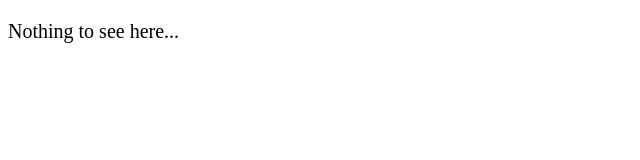
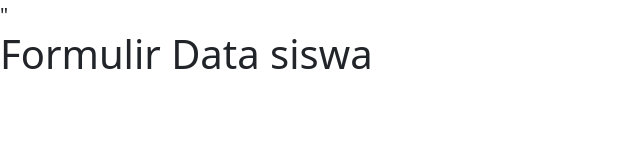
Before and after one commit to NANDASee921/latihanform, a plain HTML site: page index.html in a window 1280 px wide. Shown: the whole page, without its empty margins (0-640 px from the left). Drawn offline with nearby package versions, Linux system fonts and the light colour scheme.

Commit message:
mengimpor bootstrap CDN

```diff
--- a/index.html
+++ b/index.html
@@ -5,17 +5,18 @@
   <meta http-equiv="X-UA-Compatible" content="IE=Edge">
   <meta name="viewport" content="width=device-width, initial-scale=1">
 
-  <title>HTML</title>
+  <title>latihan membuat form</title>
 
   <!-- HTML -->
-
+  <link href="https://cdn.jsdelivr.net/npm/bootstrap@5.3.3/dist/css/bootstrap.min.css" rel="stylesheet" integrity="sha384-QWTKZyjpPEjISv5WaRU9OFeRpok6YctnYmDr5pNlyT2bRjXh0JMhjY6hW+ALEwIH" crossorigin="anonymous">
+<script src="https://cdn.jsdelivr.net/npm/bootstrap@5.3.3/dist/js/bootstrap.bundle.min.js" integrity="sha384-YvpcrYf0tY3lHB60NNkmXc5s9fDVZLESaAA55NDzOxhy9GkcIdslK1eN7N6jIeHz" crossorigin="anonymous"></script>"
 
   <!-- Custom Styles -->
   <link rel="stylesheet" href="style.css">
 </head>
 
 <body>
-  <p>Nothing to see here...</p>
+  <h1>Formulir Data siswa</h1>
   <!-- Project -->
   <script src="main.js"></script>
 </body>
```
